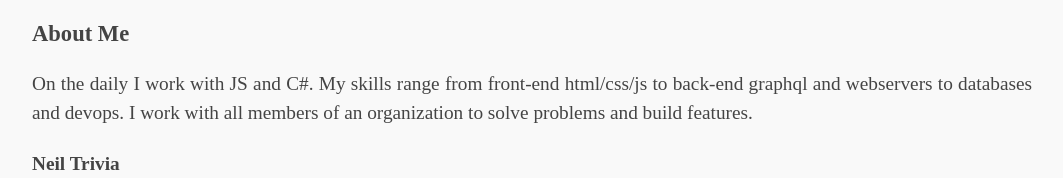
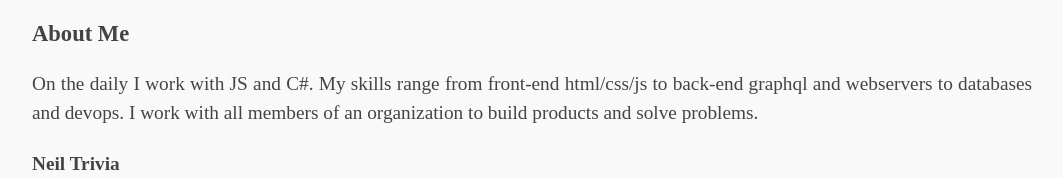
Before and after one commit to NeilBostian/neilbostian.github.io, a React (Create React App) app: page /#/ in a window 1280 px wide. Shown: the part 528-706 px from the top of the page, without its empty margins (108-1171 px from the left). Built offline with nearby package versions, Linux system fonts and the light colour scheme.

Commit message:
chore: wording

```diff
--- a/src/pages/home.js
+++ b/src/pages/home.js
@@ -69,8 +69,8 @@ export default function Home() {
       <h3>About Me</h3>
       <p>
         On the daily I work with JS and C#. My skills range from front-end html/css/js to back-end graphql and
-        webservers to databases and devops. I work with all members of an organization to solve problems and build
-        features.
+        webservers to databases and devops. I work with all members of an organization to build products and solve
+        problems.
       </p>
       <h4>Neil Trivia</h4>
       <ul>
```
